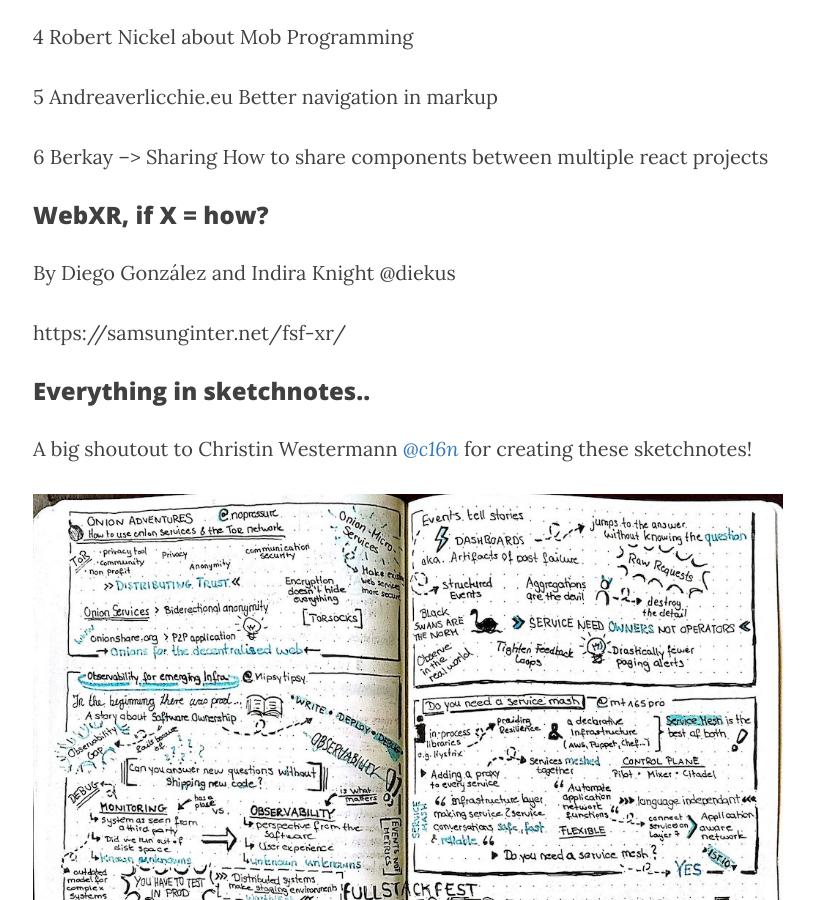
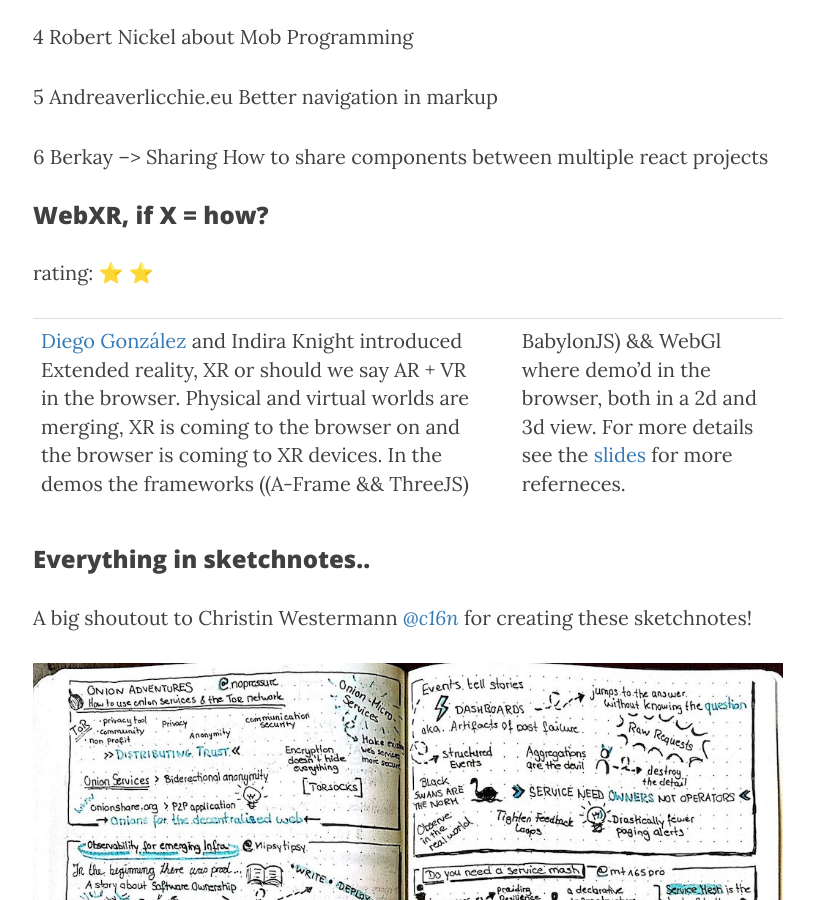
Before and after one commit to 040code/040code, a Jekyll site: the page built from _posts/2018-09-07-fsf-frontend.md, in a window 1280 px wide and 900 px high, scrolled down 6438 px. Shown: the whole window, without its empty margins (232-1046 px from the left). Built offline with Jekyll 4.4.1, drawn with Linux system fonts in a browser that asks for light colours; nearby versions of some CDN libraries; emoji names are drawn with the system emoji font; comment, search, counter and statistics services are not loaded.

Commit message:
WebXR, if X = how?

```diff
--- a/_posts/2018-09-07-fsf-frontend.md
+++ b/_posts/2018-09-07-fsf-frontend.md
@@ -137,9 +137,10 @@
 
 
 ### WebXR, if X = how?
-By Diego González and Indira Knight  @diekus
+rating: :star: :star:
 
-https://samsunginter.net/fsf-xr/
+[Diego González](https://twitter.com/diekus) and Indira Knight introduced Extended reality, XR or should we say AR + VR in the browser. Physical and virtual worlds are merging, XR is coming to the browser on and the browser is coming to XR devices. In the demos the frameworks ((A-Frame && ThreeJS) || BabylonJS) && WebGl where demo'd in the browser, both in a 2d and 3d view. For more details see the [slides](https://www.slideshare.net/DiegoGonzlezZiga/webxr-if-x-how) for more referneces.
+
 
 ### Everything in sketchnotes..
 
```
